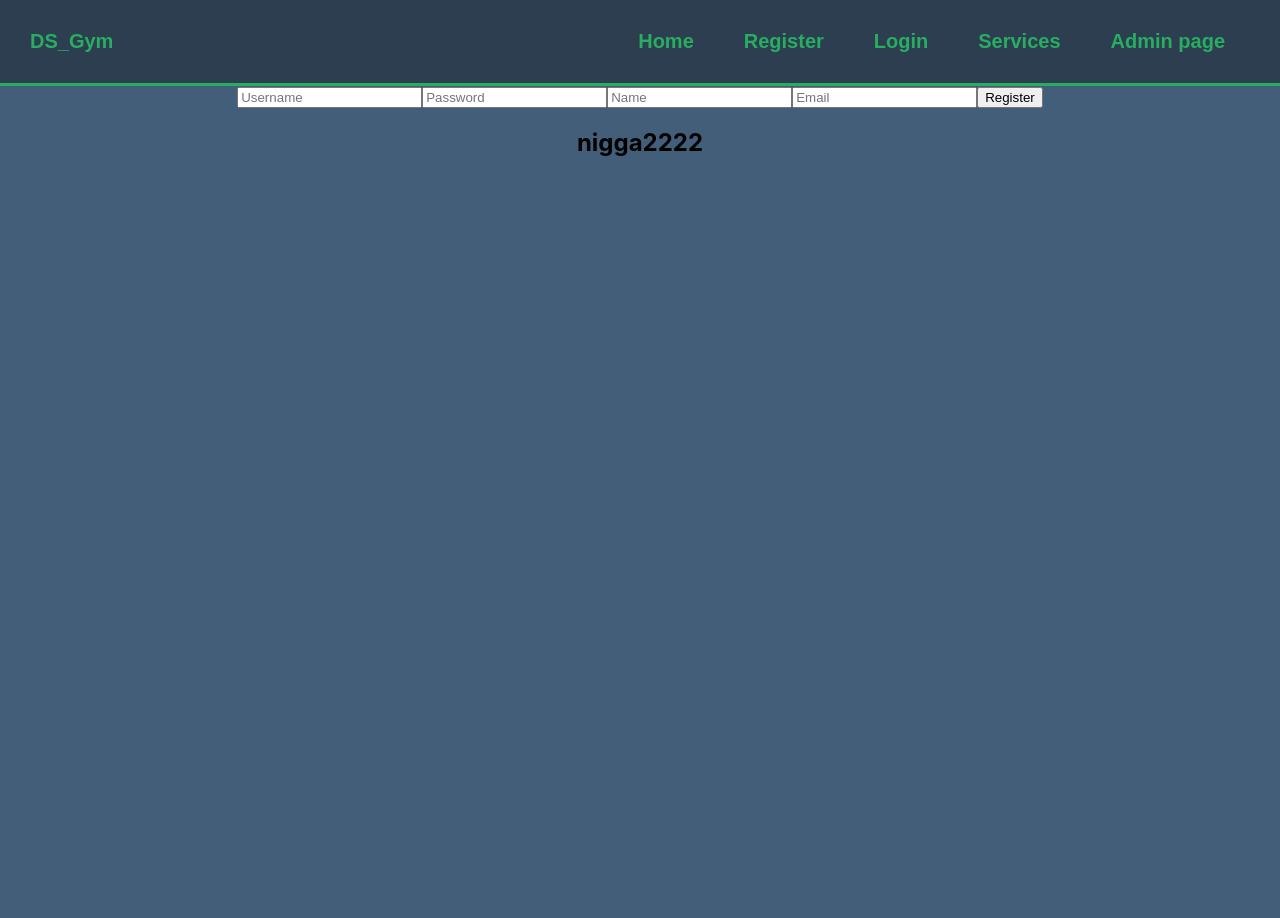
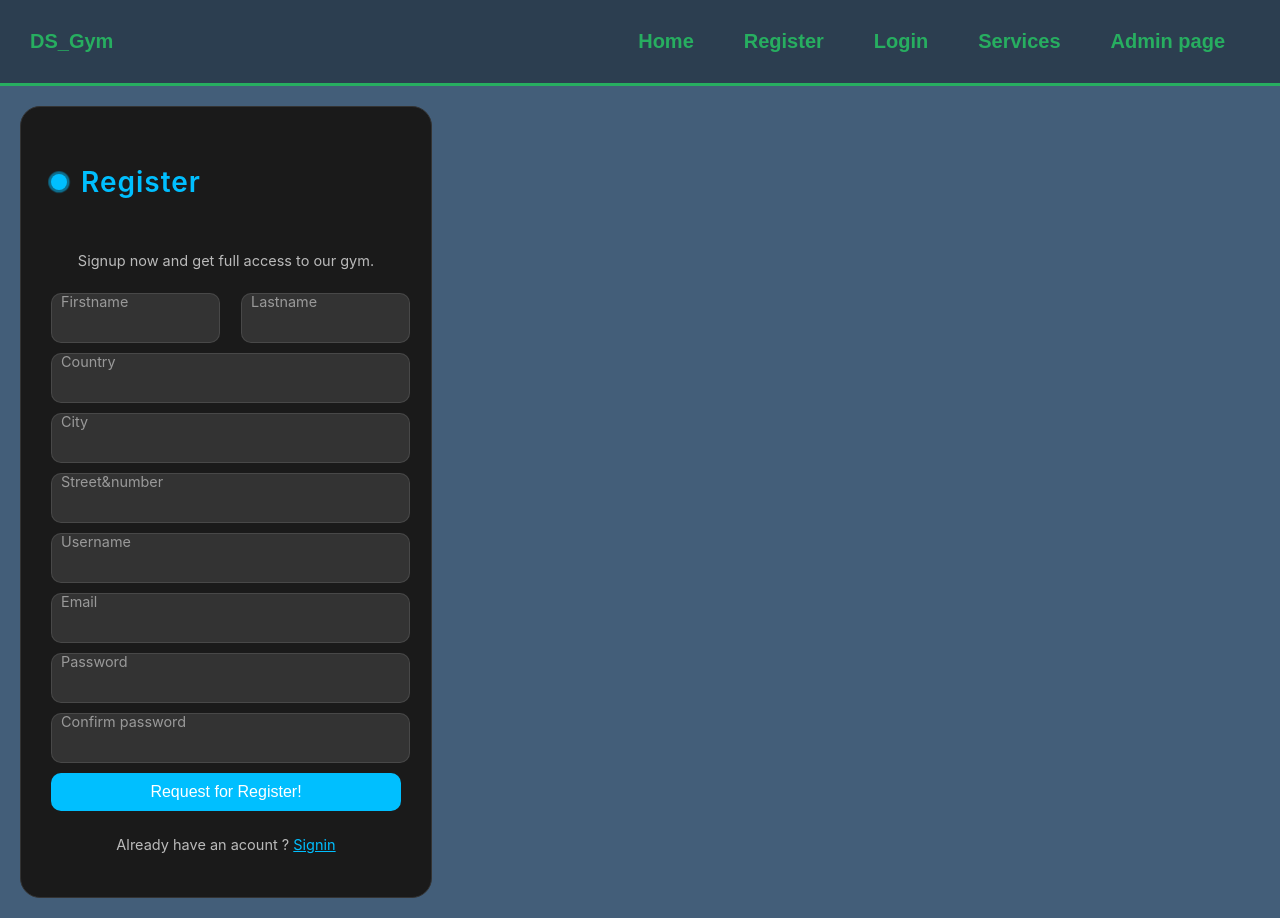
Before and after one commit to filipposmertzanakis/gym, a React (Create React App) app in the folder gym-management-frontend/: page /register in a window 1280 px wide. Before the commit the page ends 800 px from the top, so only its background shows below. Built offline with nearby package versions, Linux system fonts and the light colour scheme.

Commit message:
Alfo: css gia to register page

```diff
--- a/gym-management-frontend/src/components/Login.js
+++ b/gym-management-frontend/src/components/Login.js
@@ -24,7 +24,7 @@ const Login = () => {
 
   return (
     <div className='form-view'>
-      <form className="form" onSubmit={handleSubmit}>
+      <form className="form-login" onSubmit={handleSubmit}>
         <span className="input-span">
             <label htmlFor="username" className="label">Username</label>
             <input type="text" name="username" placeholder="Username" onChange={handleChange} />
--- a/gym-management-frontend/src/components/Register.js
+++ b/gym-management-frontend/src/components/Register.js
@@ -1,12 +1,20 @@
+
 import React, { useState } from 'react';
 import { registerUser } from '../apiService';
+import '../styles/Register.css';
 
 const Register = () => {
   const [formData, setFormData] = useState({
     username: '',
     password: '',
     name: '',
+    lastname: '',
     email: '',
+    address:{
+      country: '',
+      city: '',
+      street: ''
+    }
   });
 
   const handleChange = (e) => {
@@ -24,7 +32,8 @@ const Register = () => {
   };
 
   return (
-    <form onSubmit={handleSubmit}>
+    /* whenClicked is a property not an event, per se.
+    <!-<form onSubmit={handleSubmit}>
       <input type="text" name="username" placeholder="Username" onChange={handleChange} />
       <input type="password" name="password" placeholder="Password" onChange={handleChange} />
       <input type="text" name="name" placeholder="Name" onChange={handleChange} />
@@ -32,6 +41,62 @@ const Register = () => {
       <button type="submit">Register</button>
       <h2>nigga2222</h2>
     </form>
+    */
+
+    <form className="form" onSubmit={handleSubmit}>
+      <p className="title">Register </p>
+      <p className="message">Signup now and get full access to our gym. </p>
+
+      <div className="flex">
+        <label>
+        <input className="input" type="text" name="name" placeholder required onChange={handleChange} />
+          <span>Firstname</span>
+        </label>
+        <label>
+        <input className="input" type="text" name="lastname" placeholder required onChange={handleChange} />
+          <span>Lastname</span>
+        </label>
+      </div>
+
+      <label>
+        <input className="input" type="text" name="address.country" placeholder required onChange={handleChange} />
+        <span>Country</span>
+      </label>
+
+
+        <label>
+        <input className="input" type="text" name="address.city" placeholder required onChange={handleChange} />
+          <span>City</span>
+        </label>
+        <label>
+        <input className="input" type="text" name="address.street" placeholder required onChange={handleChange} />
+          <span>Street&number</span>
+        </label>
+
+
+      <label>
+        <input className="input" type="text" name="username" placeholder required onChange={handleChange} />
+        <span>Username</span>
+      </label>
+
+      <label>
+        <input className="input" type="email" name="email" placeholder required onChange={handleChange} />
+        <span>Email</span>
+      </label>
+
+      <label>
+        <input className="input" type="password" name="password" placeholder required onChange={handleChange} />
+        <span>Password</span>
+      </label>
+
+      <label>
+        <input className="input" type="password" name="password" placeholder required onChange={handleChange} />
+        <span>Confirm password</span>
+      </label>
+
+      <button className="submit" type="submit">Request for Register!</button>
+        <p className="signin">Already have an acount ? <a href="#">Signin</a> </p>
+    </form>
   );
 };
 
--- /dev/null
+++ b/gym-management-frontend/src/styles/Register.css
@@ -0,0 +1,140 @@
+.form {
+  display: flex;
+  flex-direction: column;
+  gap: 10px;
+  max-width: 350px;
+  padding: 30px;
+  border-radius: 20px;
+  position: relative;
+  background-color: #1a1a1a;
+
+  border: 1px solid #333;
+  margin: 20px 20px;
+}
+
+.title {
+  font-size: 28px;
+  font-weight: 600;
+  letter-spacing: 1px;
+  position: relative;
+  display: flex;
+  align-items: center;
+  padding-left: 30px;
+  color: #00bfff;
+}
+
+.title::before {
+  width: 20px;
+  height: 18px;
+}
+
+.title::after {
+  width: 18px;
+  height: 18px;
+  animation: pulse 1s linear infinite;
+}
+
+.title::before,
+.title::after {
+  position: absolute;
+  content: "";
+  height: 16px;
+  width: 16px;
+  border-radius: 50%;
+  left: 0px;
+  background-color: #00bfff;
+}
+
+.message,
+.signin {
+  font-size: 14.5px;
+  color: rgba(255, 255, 255, 0.7);
+}
+
+.signin {
+  text-align: center;
+}
+
+.signin a:hover {
+  text-decoration: underline royalblue;
+}
+
+.signin a {
+  color: #00bfff;
+}
+
+.flex {
+  display:flex;
+  width: 100%;
+  gap: 30px;
+}
+
+.form label {
+  position: relative;
+}
+
+.form label .input {
+  background-color: #333;
+  color: #fff;
+  width: 100%;
+  padding-left: 5px;
+  padding-top: 20px;
+  padding-bottom: 10px;
+  outline: 0;
+  border: 1px solid rgba(105, 105, 105, 0.397);
+  border-radius: 10px;
+}
+
+.form label .input + span {
+  color: rgba(255, 255, 255, 0.5);
+  position: absolute;
+  left: 10px;
+  top: 0px;
+  font-size: 0.9em;
+  cursor: text;
+  transition: 0.3s ease;
+}
+
+.form label .input:placeholder-shown + span {
+  top: 12.5px;
+  font-size: 0.9em;
+}
+
+.form label .input:focus + span,
+.form label .input:valid + span {
+  color: #00bfff;
+  top: 0px;
+  font-size: 0.7em;
+  font-weight: 600;
+}
+
+.input {
+  font-size: medium;
+}
+
+.submit {
+  border: none;
+  outline: none;
+  padding: 10px;
+  border-radius: 10px;
+  color: #fff;
+  font-size: 16px;
+  transform: .3s ease;
+  background-color: #00bfff;
+}
+
+.submit:hover {
+  background-color: #00bfff96;
+}
+
+@keyframes pulse {
+  from {
+    transform: scale(0.9);
+    opacity: 1;
+  }
+
+  to {
+    transform: scale(1.8);
+    opacity: 0;
+  }
+  };
--- a/gym-management-frontend/src/styles/login.css
+++ b/gym-management-frontend/src/styles/login.css
@@ -8,7 +8,7 @@
 
 
 
-.form {
+.form-login {
   --bg-light: #efefef;
   --bg-dark: #707070;
   --clr: #58bc82;
@@ -24,15 +24,15 @@
   padding: 30px;
 }
 
-.form .input-span {
+.form-login .input-span {
   width: 100%;
   display: flex;
   flex-direction: column;
   gap: 0.5rem;
 }
 
-.form input[type="text"],
-.form input[type="password"] {
+.form-login input[type="text"],
+.form-login input[type="password"] {
   border-radius: 0.5rem;
   padding: 1rem 0.75rem;
   width: 90%;
@@ -41,11 +41,12 @@
   align-items: center;
   gap: 0.5rem;
   background-color: var(--clr-alpha);
-  outline: 2px solid var(--bg-dark);
+  outline: 1px solid white;
+  color: var(--clr);
 }
 
-.form input[type="text"]:focus,
-.form input[type="password"]:focus {
+.form-login input[type="text"]:focus,
+.form-login input[type="password"]:focus {
   outline: 2px solid var(--clr);
 }
 
@@ -55,7 +56,7 @@
   font-weight: 600;
 }
 
-.form .submit {
+.form-login .submit {
   padding: 1rem 0.75rem;
   width: 100%;
   display: flex;
@@ -71,7 +72,7 @@
   font-size: 0.9rem;
 }
 
-.form .submit:hover {
+.form-login .submit:hover {
   background-color: var(--clr);
   color: var(--bg-dark);
 }
```
